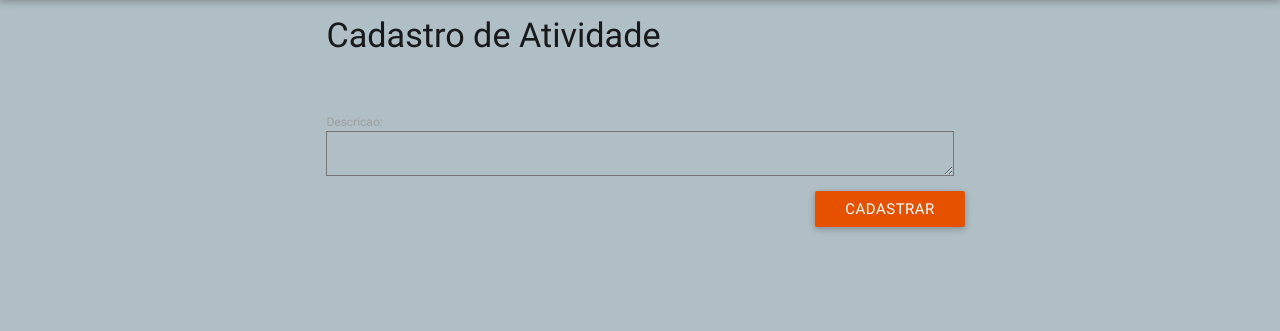
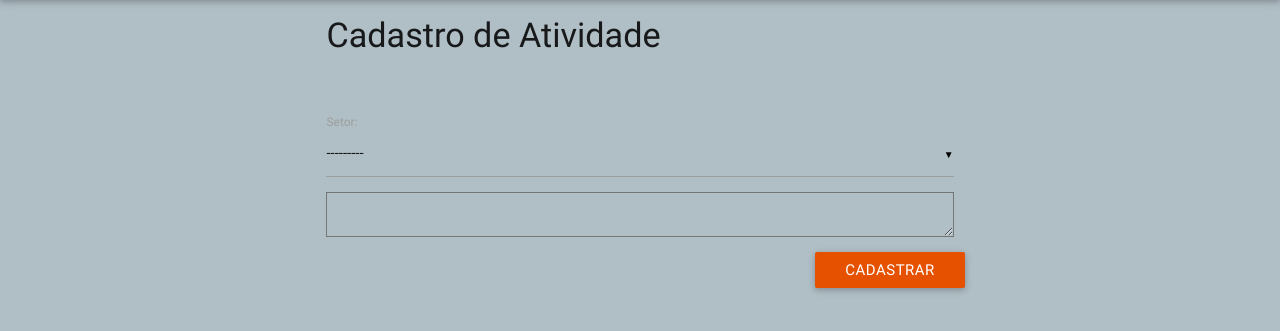
Before and after one commit to felipefo/gde, a Django app: page /atividade/cadastrar/ in a window 1280 px wide. Shown: the part 64-395 px from the top of the page. Run offline with Django 3.2, Linux system fonts and the light colour scheme; the visitor is signed in with stand-in values (Sample User, id 1); data that the repository does not hold is empty; parts of the project's set-up code (start-up, migrations or seed data) failed here and were passed over.

Commit message:
Novas alterações.

```diff
--- a/wsgi/gde/app/forms.py
+++ b/wsgi/gde/app/forms.py
@@ -5,10 +5,10 @@ from .models import *
 class FormAtividade(ModelForm):
     class Meta:
         model = Atividade
-        fields = ['descricao']
+        fields = ['setor','descricao']
 
 
 class FormSetor(ModelForm):
     class Meta:
         model = Setor
-        fields = ['campus','nome', 'sigla', 'funcao', 'atividade', 'historico']
+        fields = ['campus','nome', 'sigla', 'funcao', 'historico']
--- a/wsgi/gde/app/models.py
+++ b/wsgi/gde/app/models.py
@@ -15,23 +15,23 @@ class Campus(models.Model):
     def __str__(self):
         return self.nome
 
+class Setor(models.Model):
+    campus = models.ForeignKey(Campus, null=True)
+    nome = models.CharField(max_length=20, null=True, blank=False, unique=True)
+    sigla = models.CharField(max_length=20, null=True, blank=False, unique=True)
+    funcao = models.CharField(max_length=250, null=True, blank=False, unique=True)
+    historico = models.CharField(max_length=250, null=True, blank=True, unique=True)
+
+    def __str__(self):
+        return self.nome
+
 class Atividade(models.Model):
+    setor = models.ForeignKey(Setor, null=True)
     descricao = models.TextField(null=True, blank=False, unique=True)
 
     def __str__(self):
         return self.descricao
 
-class Setor(models.Model):
-    campus = models.ForeignKey(Campus, null=True)
-    nome = models.CharField(max_length=20, null=True, blank=False, unique=True)
-    sigla = models.CharField(max_length=20, null=True, blank=False, unique=True)
-    funcao = models.CharField(max_length=250, null=True, blank=False, unique=True)
-    atividade = models.ForeignKey(Atividade,null=True)
-    historico = models.CharField(max_length=250, null=True, blank=True, unique=True)
-
-    def __str__(self):
-        return self.nome
-
 class Usuario(models.Model):
     user = models.OneToOneField(User, on_delete=models.CASCADE)
     lotacao = models.ForeignKey(Setor, null=True)
--- a/wsgi/gde/app/templates/cadastro_setor.html
+++ b/wsgi/gde/app/templates/cadastro_setor.html
@@ -17,6 +17,7 @@
                 <!--{{form.funcao.label}}-->
                 <!--{{form.funcao}}-->
                 {{form.as_p}}
+
                 <br/><br/>
                 <div class="row">
                     <div class="input-field">
--- a/wsgi/gde/app/views.py
+++ b/wsgi/gde/app/views.py
@@ -118,6 +118,7 @@ def cadastrar_atividade(request):
     if request.method == 'POST':
         form = FormAtividade(request.POST)
         if form.is_valid():
+            descricao = form.cleaned_data['setor']
             descricao = form.cleaned_data['descricao']
             Atividade.objects.create(descricao=descricao)
             return HttpResponseRedirect('/home/')
```
Also changed, not shown: wsgi/gde/app/migrations/0013_auto_20161024_1543.py (added).
